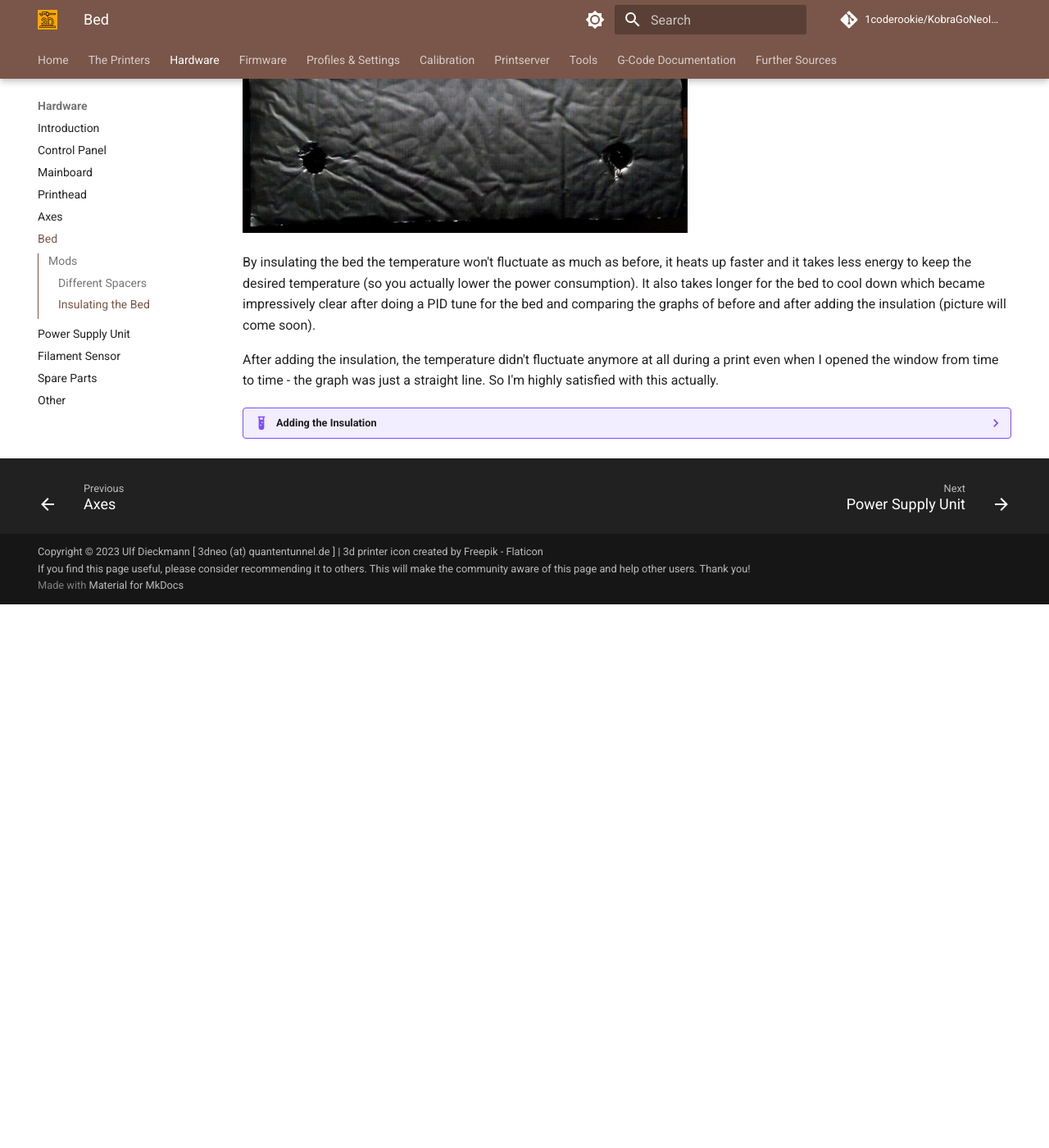
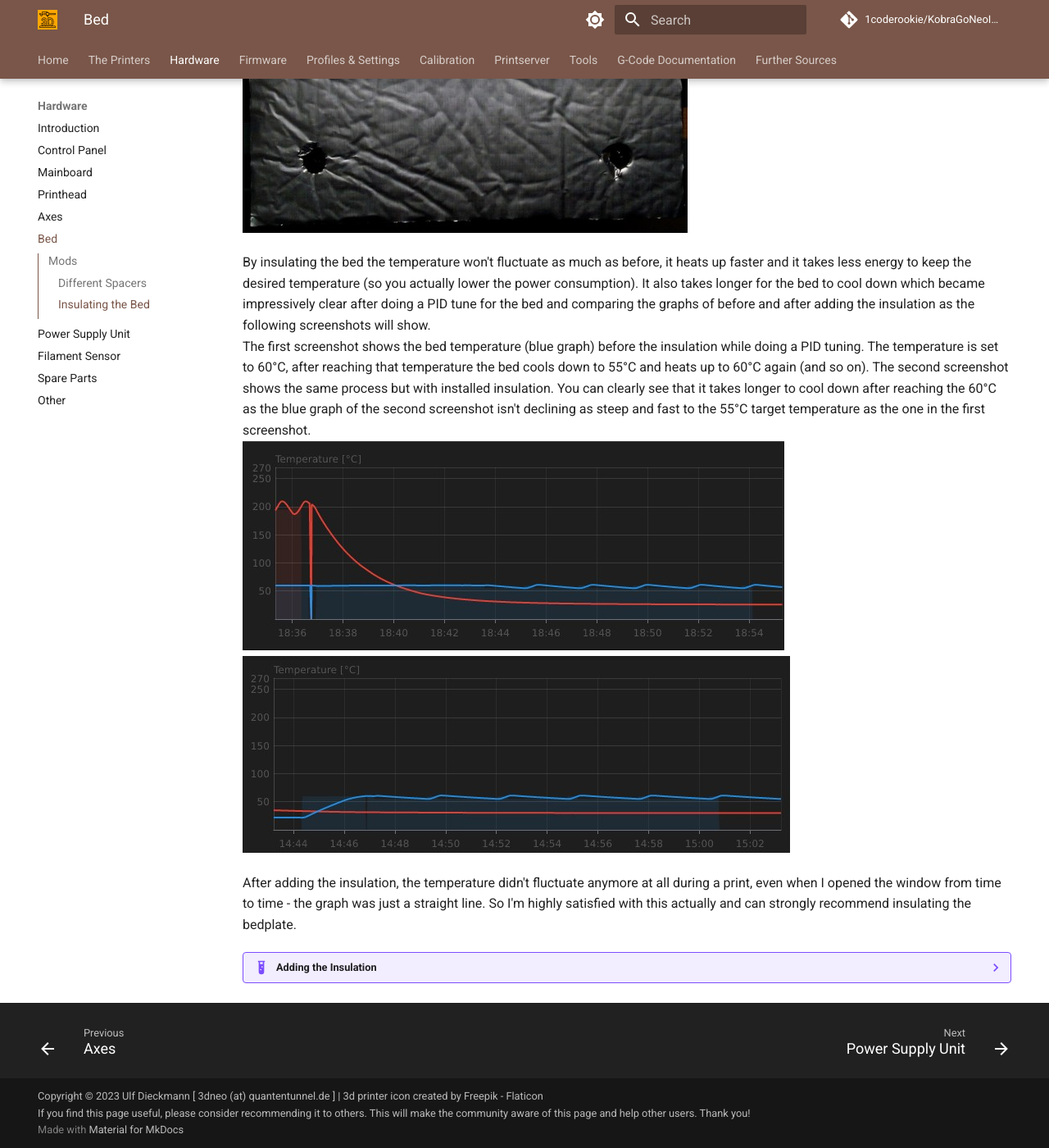
Before and after one commit to 1coderookie/KobraGoNeoInsights, an MkDocs documentation site: the page built from docs/hardware/bed.md, in a window 1280 px wide and 1400 px high, scrolled down 4952 px. Shown: the whole window at 82% size. Built offline with MkDocs 1.6.1 and Material for MkDocs 9.7.7, drawn with Linux system fonts in a browser that asks for light colours; comment, search, counter and statistics services are not loaded; before the commit the page ends 5689 px from its top, so only the background shows below that.

Commit message:
Update bed.md

```diff
--- a/docs/hardware/bed.md
+++ b/docs/hardware/bed.md
@@ -173,9 +173,12 @@ Make sure you order the correct size (preferrably a bit bigger) which is 230x230
 
 ![Bed insulated](../assets/images/bed_insulated_web.jpg)
 
-By insulating the bed the temperature won't fluctuate as much as before, it heats up faster and it takes less energy to keep the desired temperature (so you actually lower the power consumption). It also takes longer for the bed to cool down which became impressively clear after doing a PID tune for the bed and comparing the graphs of before and after adding the insulation (picture will come soon).
+By insulating the bed the temperature won't fluctuate as much as before, it heats up faster and it takes less energy to keep the desired temperature (so you actually lower the power consumption). It also takes longer for the bed to cool down which became impressively clear after doing a PID tune for the bed and comparing the graphs of before and after adding the insulation as the following screenshots will show.
+The first screenshot shows the bed temperature (blue graph) before the insulation while doing a PID tuning. The temperature is set to 60°C, after reaching that temperature the bed cools down to 55°C and heats up to 60°C again (and so on). The second screenshot shows the same process but with installed insulation. You can clearly see that it takes longer to cool down after reaching the 60°C as the blue graph of the second screenshot isn't declining as steep and fast to the 55°C target temperature as the one in the first screenshot.
+![Bed PID before insulating](../assets/images/bed_pre-insulation_PID.jpg)
+![Bed PID after insulating](../assets/images/bed_post-insulation_PID.jpg)
 
-After adding the insulation, the temperature didn't fluctuate anymore at all during a print even when I opened the window from time to time - the graph was just a straight line. So I'm highly satisfied with this actually.
+After adding the insulation, the temperature didn't fluctuate anymore at all during a print, even when I opened the window from time to time - the graph was just a straight line. So I'm highly satisfied with this actually and can strongly recommend insulating the bedplate.
 
 ??? example "Adding the Insulation"
 
```
